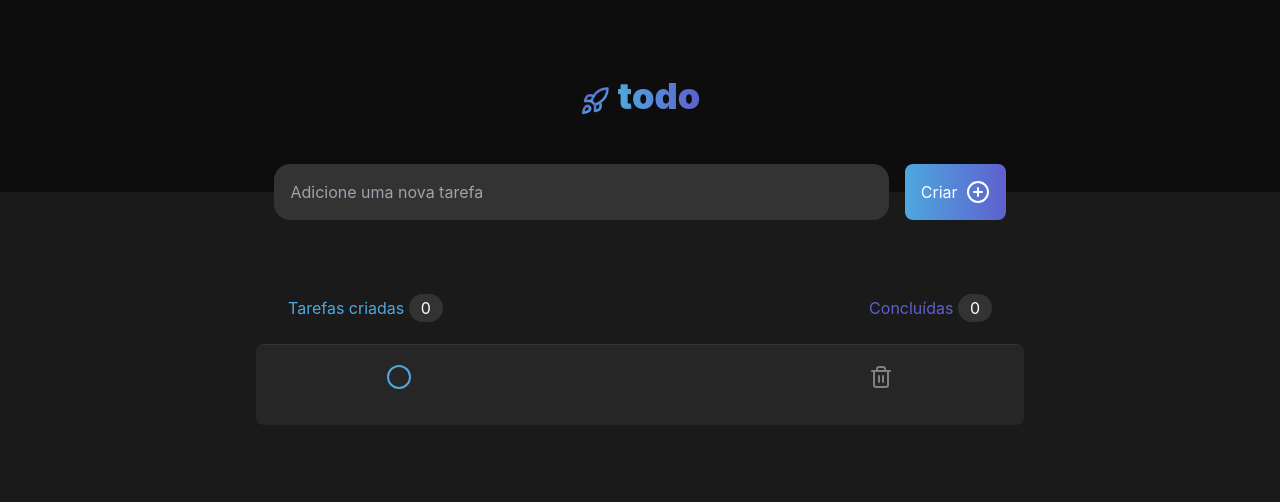
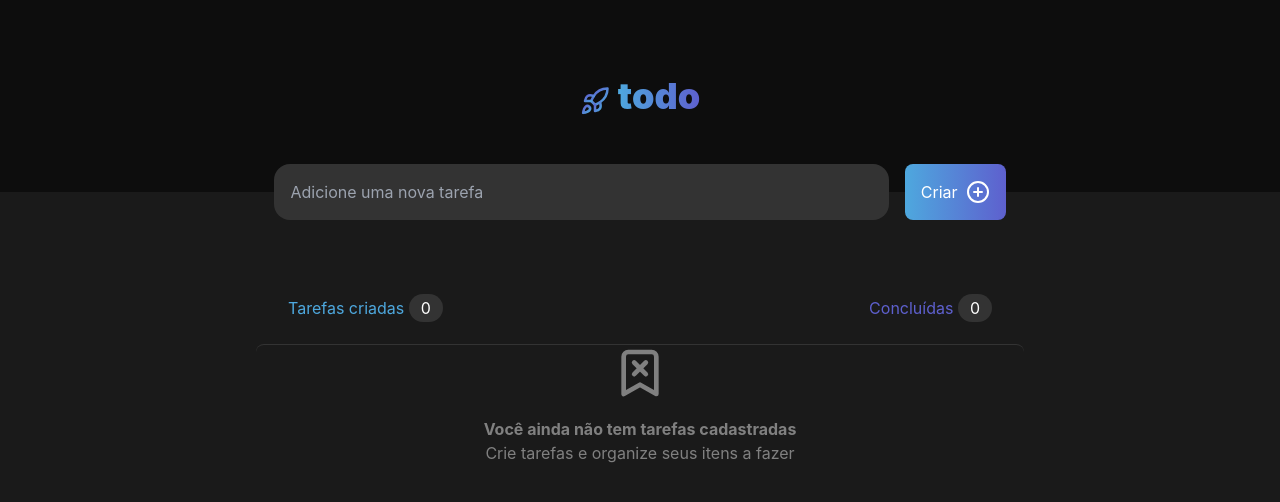
Before and after one commit to AS-Maldonado/todo-react, a React (Vite) app: page / in a window 1280 px wide. Shown: the top 502 px of the page. Built offline with nearby package versions, Linux system fonts and the light colour scheme.

Commit message:
feat: adicionando funcionalidade de adicionar tasks

```diff
--- a/src/App.tsx
+++ b/src/App.tsx
@@ -2,11 +2,12 @@ import { useState } from "react";
 import { Header } from "./components/Header";
 import { SearchBar } from "./components/SearchBar";
 import { TodoList } from "./components/TodoList";
+import { ListItemType } from "./types/ListItems";
 
 function App() {
-  const [taskList, setTaskList] = useState([""]);
+  const [taskList, setTaskList] = useState<ListItemType[]>([]);
 
-  function handleAddTask(task: string) {
+  function handleAddTask(task: ListItemType) {
     setTaskList([...taskList, task]);
   }
 
--- a/src/components/ListItem.tsx
+++ b/src/components/ListItem.tsx
@@ -3,10 +3,11 @@ import { useState } from "react";
 
 interface ListItemProps {
   description: string;
+  checked: boolean;
 }
 
-export function ListItem({ description }: ListItemProps) {
-  const [taskCheck, setTaskCheck] = useState(false);
+export function ListItem({ description, checked }: ListItemProps) {
+  const [taskCheck, setTaskCheck] = useState(checked);
 
   return (
     <div className="mb-3 flex h-20 w-full items-start justify-around gap-4 rounded-lg bg-[#262626] px-6 py-4">
--- a/src/components/SearchBar.tsx
+++ b/src/components/SearchBar.tsx
@@ -1,8 +1,9 @@
+import { ListItemType } from "@/types/ListItems";
 import { PlusCircle } from "lucide-react";
 import { useRef } from "react";
 
 export interface SearchBarProps {
-  addTask: (task: string) => void;
+  addTask: (task: ListItemType) => void;
 }
 
 export function SearchBar({ addTask }: SearchBarProps) {
@@ -10,8 +11,18 @@ export function SearchBar({ addTask }: SearchBarProps) {
 
   function handleSubmit(e: React.FormEvent<HTMLFormElement>) {
     e.preventDefault();
-    const task = taskRef.current?.value || "";
+    const taskDescription = taskRef.current?.value || "";
+
+    const task = {
+      description: taskDescription,
+      checked: false,
+    };
+
     addTask(task);
+
+    if (taskRef.current) {
+      taskRef.current.value = "";
+    }
   }
 
   return (
@@ -27,7 +38,7 @@ export function SearchBar({ addTask }: SearchBarProps) {
         placeholder="Adicione uma nova tarefa"
       />
       <button
-        type="button"
+        type="submit"
         className="flex gap-2 rounded-lg bg-gradient-to-r from-[#4EA8DE] to-[#5E60CE] p-4 text-white"
       >
         Criar <PlusCircle />
--- a/src/components/TodoList.tsx
+++ b/src/components/TodoList.tsx
@@ -1,13 +1,9 @@
 import { BookmarkX } from "lucide-react";
 import { ListItem } from "./ListItem";
-
-export type ListItem = {
-  description: string;
-  checked: boolean;
-};
+import { ListItemType } from "@/types/ListItems";
 
 export interface TodoListProps {
-  listItems: ListItem[];
+  listItems: ListItemType[];
 }
 
 export function TodoList({ listItems }: TodoListProps) {
@@ -32,7 +28,11 @@ export function TodoList({ listItems }: TodoListProps) {
       >
         {listItems && listItems?.length > 0 ? (
           listItems.map((item, i) => (
-            <ListItem key={i} description={item.description} />
+            <ListItem
+              key={i}
+              description={item.description}
+              checked={item.checked}
+            />
           ))
         ) : (
           <>
--- /dev/null
+++ b/src/types/ListItems.ts
@@ -0,0 +1,4 @@
+export type ListItemType = {
+  description: string;
+  checked: boolean;
+};
```
